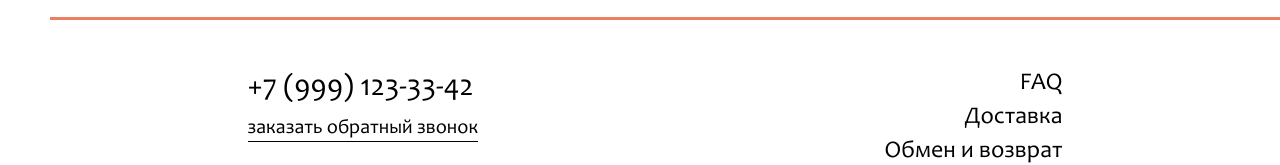
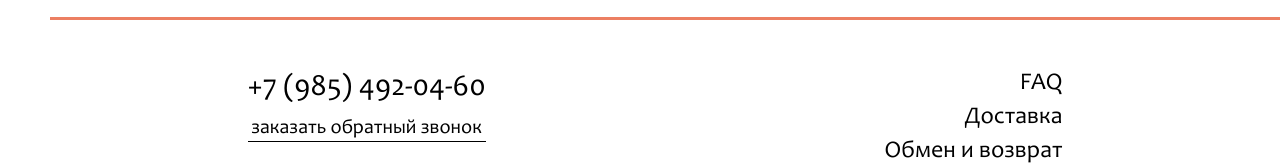
Before and after one commit to gaspromov/HellaKickz-Sneakershop, a React (Create React App) app in the folder client/: page / in a window 1280 px wide. Shown: the part 1428-1593 px from the top of the page. Built offline with nearby package versions, Linux system fonts and the light colour scheme; no server answers; a web font is replaced by a local one.

Commit message:
Номер телефона изменил

```diff
--- a/client/src/components/Footer/Footer.js
+++ b/client/src/components/Footer/Footer.js
@@ -83,7 +83,7 @@ const Footer = () => {
         </ul>
         <div className={styles.wrapper}>
           <div className={styles.contacts}>
-            <p className={styles.phone}><span className={styles.phoneCode}>+7 </span>(999) 123-33-42</p>
+            <p className={styles.phone}><span className={styles.phoneCode}>+7 </span>(985) 492-04-60</p>
             <button type="button" onClick={onOrderCallbackButtonClick} className={styles.callback}>Заказать обратный звонок</button>
             <ul className={styles.desktopSocialMenu}>
               <li className={styles.socialIcon}><a href="https://www.instagram.com/hellakickz_/" target="_blank"></a></li>
```
